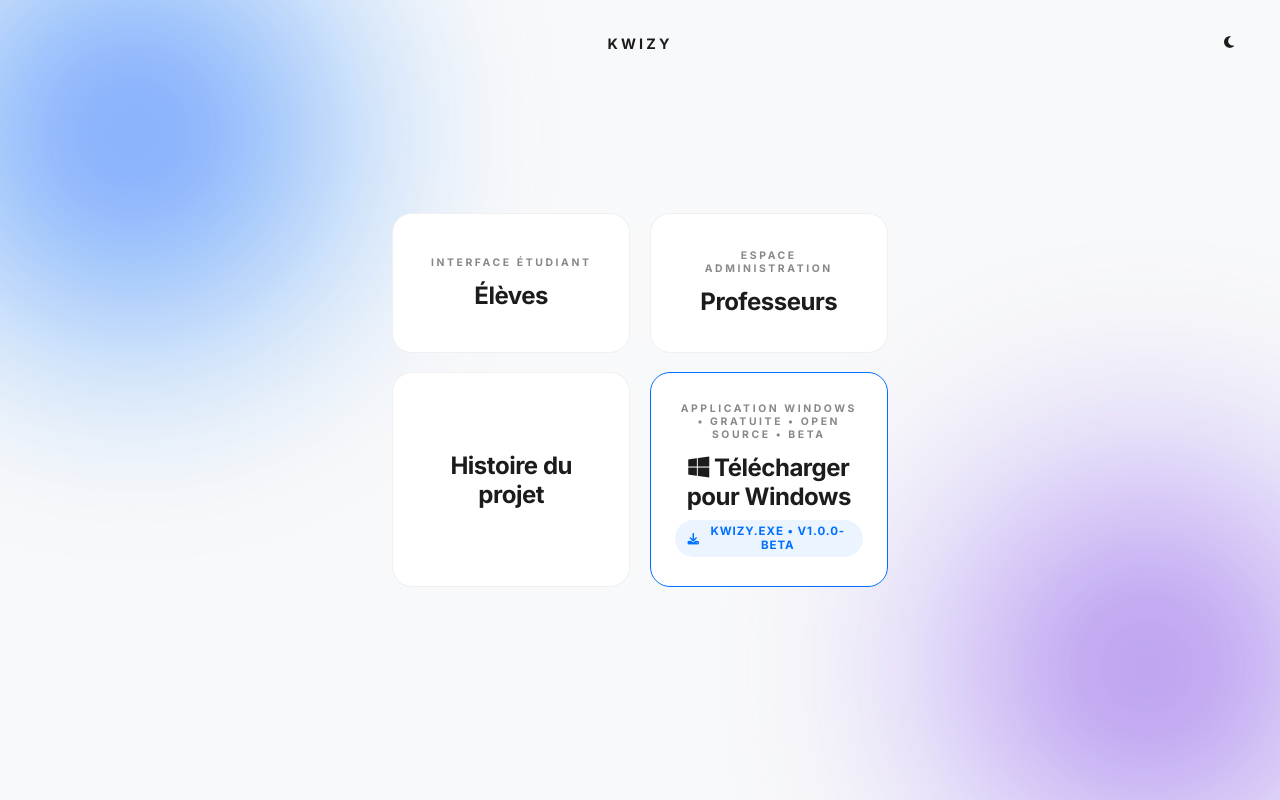
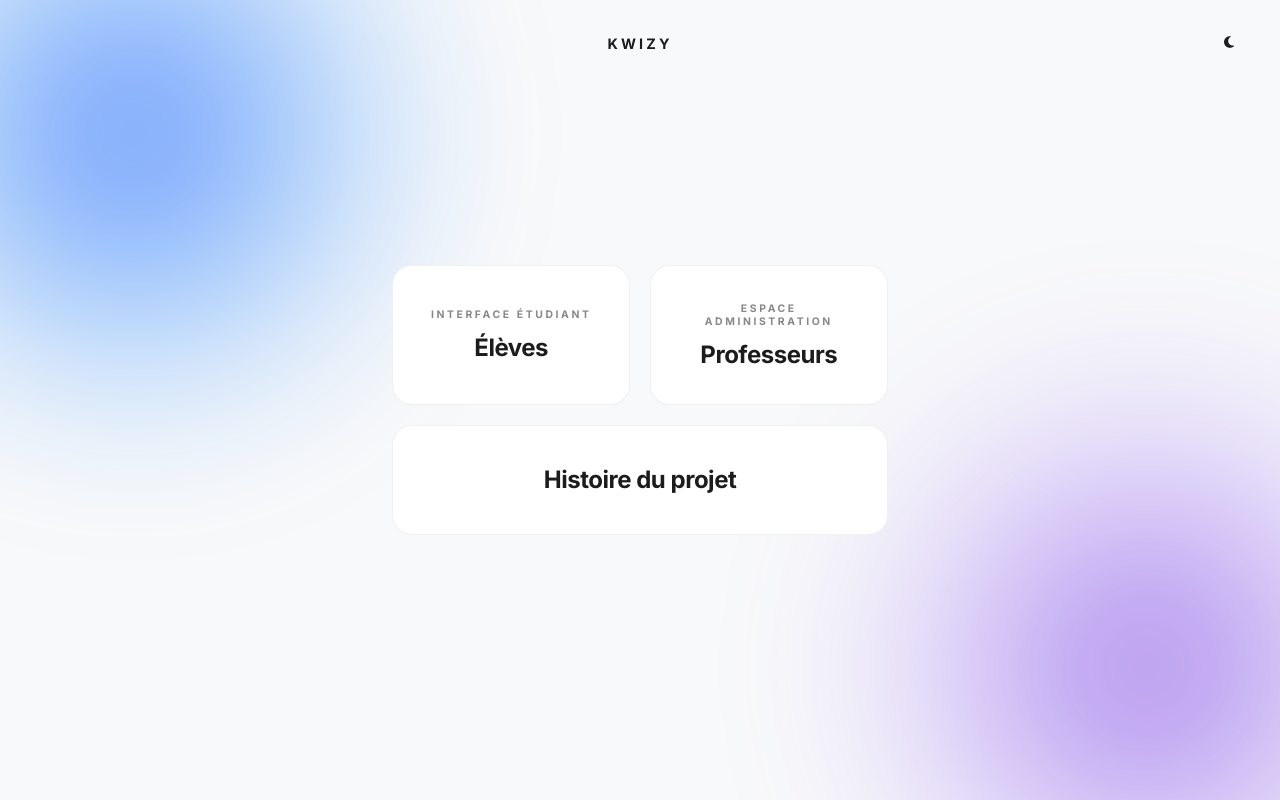
Before and after one commit to Jul1-art/Kwizy, a plain HTML site: page index.html in a window 1280 px wide. Drawn offline with nearby package versions, Linux system fonts and the light colour scheme; a web font is replaced by a local one.

Commit message:
feat(landing): align download button hover with site animations; remove homepage download button

```diff
--- a/index.html
+++ b/index.html
@@ -157,30 +157,9 @@
 
         .portal-btn:nth-child(3) {
             animation-delay: 0.3s;
-        }
-
-        /* Bouton téléchargement — accent bleu Kwizy */
-        .portal-btn.download {
-            border: 1.5px solid var(--secondary);
-        }
-
-        .btn-file {
-            display: inline-flex;
-            align-items: center;
-            gap: 0.35rem;
-            margin-top: 0.55rem;
-            font-size: 0.72rem;
-            font-weight: 700;
-            letter-spacing: 0.08em;
-            text-transform: uppercase;
-            color: var(--secondary);
-            background: rgba(0, 112, 255, 0.08);
-            border-radius: 999px;
-            padding: 0.3rem 0.8rem;
-        }
-
-        .dark .btn-file {
-            background: rgba(0, 112, 255, 0.16);
+            grid-column: span 2;
+            min-height: 110px;
+            padding: 1.5rem;
         }
 
         /* Réservé aux appareils avec souris pour éviter les bugs tactiles "collants" */
@@ -401,12 +380,6 @@
         <a href="public/landing/landing.html" class="portal-btn">
             <span class="btn-title">Histoire du projet</span>
         </a>
-
-        <a href="https://github.com/Jul1-art/Kwizy/releases/download/v1.0.0-beta/Kwizy.exe" class="portal-btn download">
-            <span class="btn-subtitle">Application Windows • gratuite • open source • beta</span>
-            <span class="btn-title"><i class="fab fa-windows"></i> Télécharger pour Windows</span>
-            <span class="btn-file"><i class="fas fa-download"></i> Kwizy.exe • v1.0.0-beta</span>
-        </a>
     </div>
 
     <script>
```
Also changed, not shown: public/index.html (+3 -30 lines), public/landing/landing.html (+9 -9 lines).
